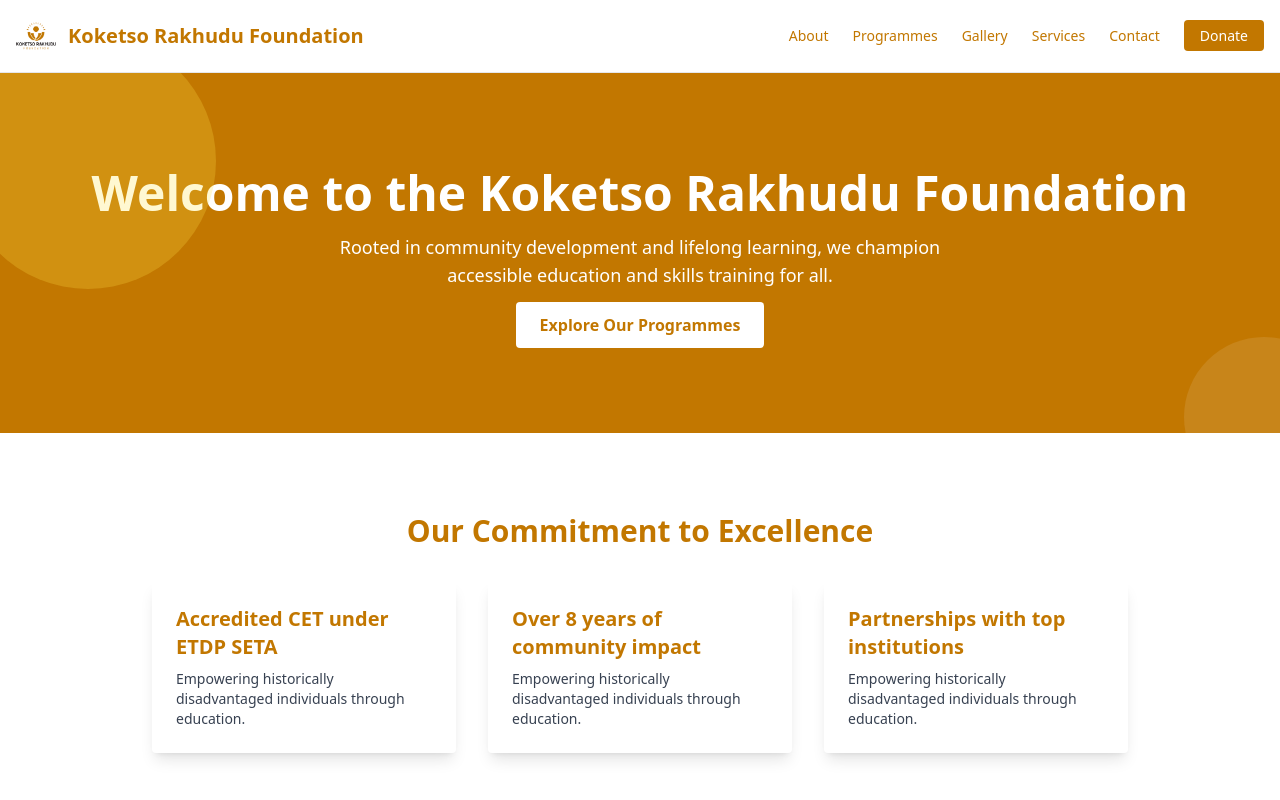
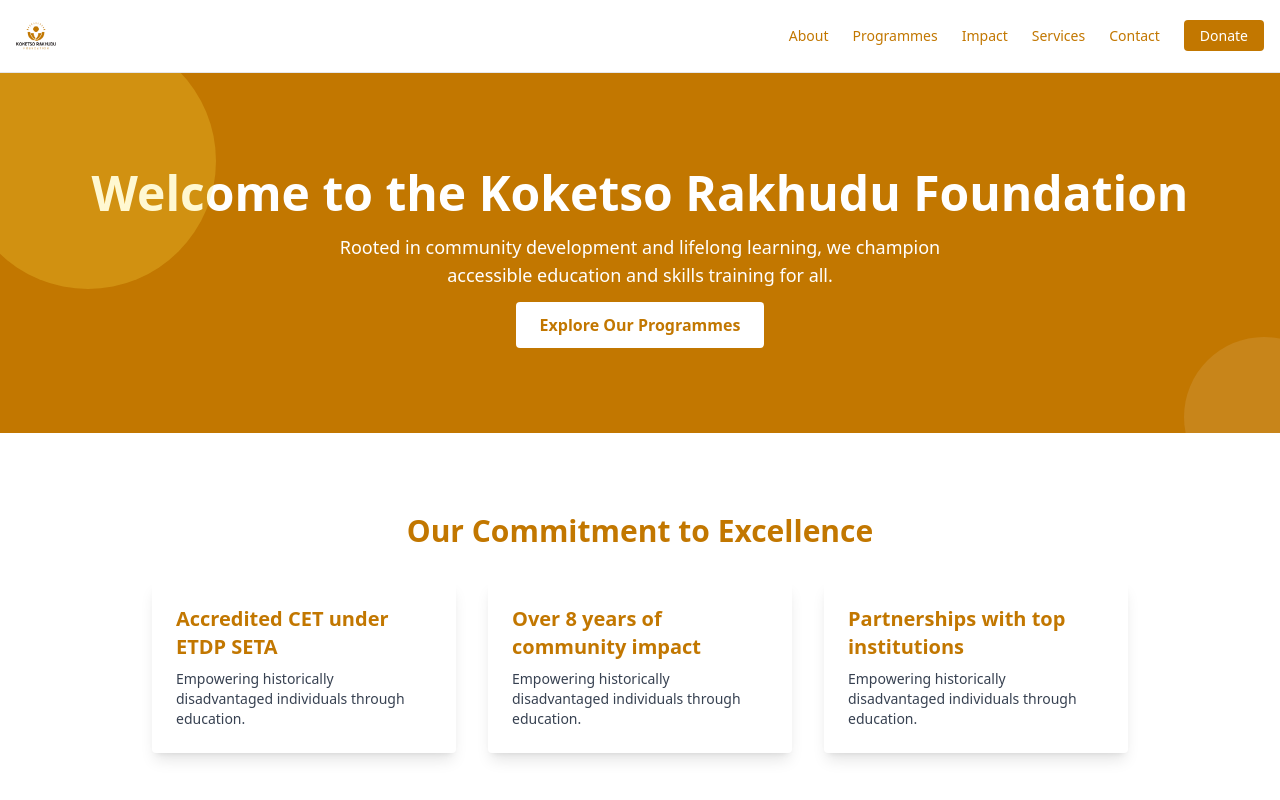
Before and after one commit to Astral-Solutions/krf, a React (Create React App) app in the folder krf-site/: page / in a window 1280 px wide. Shown: the top 800 px of the page. Built offline with nearby package versions, Linux system fonts and the light colour scheme.

Commit message:
Change navbar itrems

```diff
--- a/krf-site/src/components/Header.jsx
+++ b/krf-site/src/components/Header.jsx
@@ -17,16 +17,14 @@
             className="w-10 h-10 object-contain"
             loading="lazy"
           />
-          <span className="text-[#c27700] font-bold text-lg sm:text-xl">
-            Koketso Rakhudu Foundation
-          </span>
+
         </Link>
 
         {/* Desktop Nav */}
         <ul className="hidden md:flex space-x-6 font-medium text-[#c27700] text-sm">
           <li><Link to="/about">About</Link></li>
           <li><Link to="/programmes">Programmes</Link></li>
-          <li><Link to="/gallery">Gallery</Link></li>
+          <li><Link to="/impact">Impact</Link></li>
           <li><Link to="/services">Services</Link></li>
           <li><Link to="/contact">Contact</Link></li>
           <li>
```
